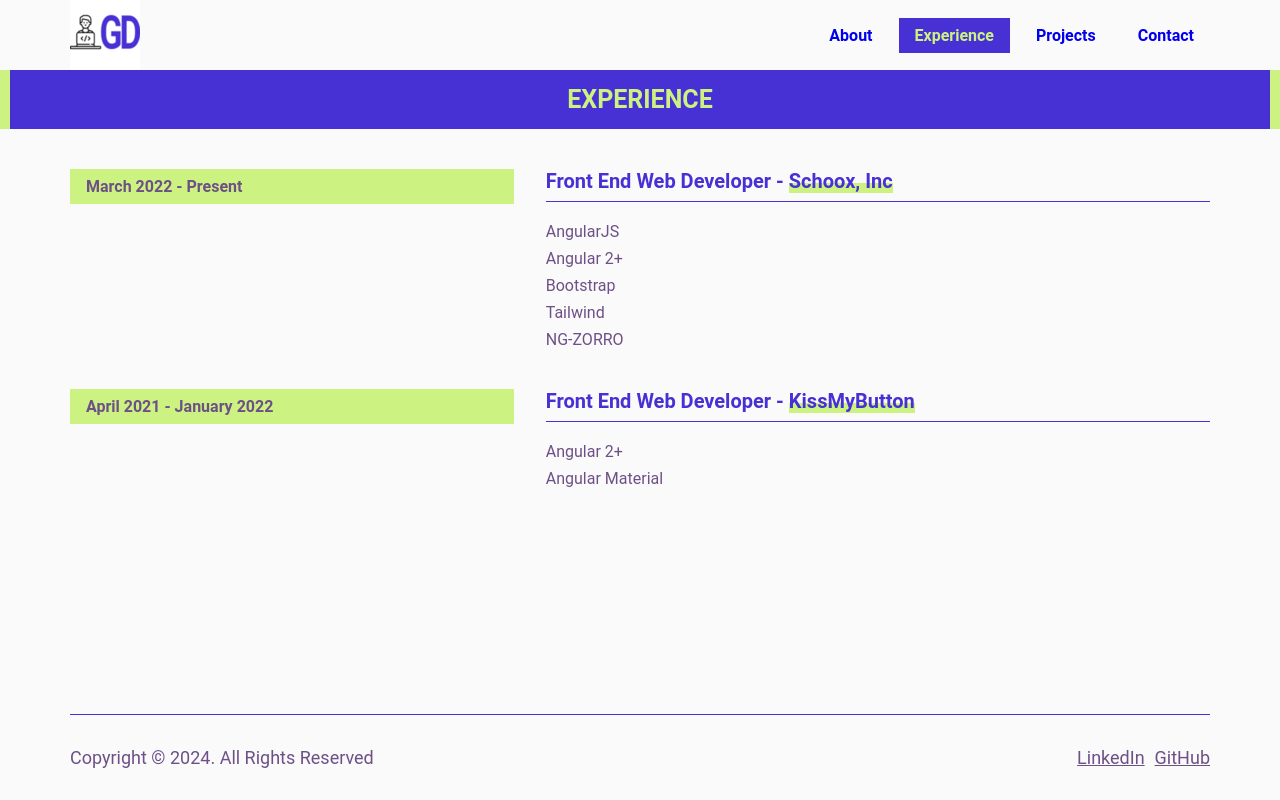
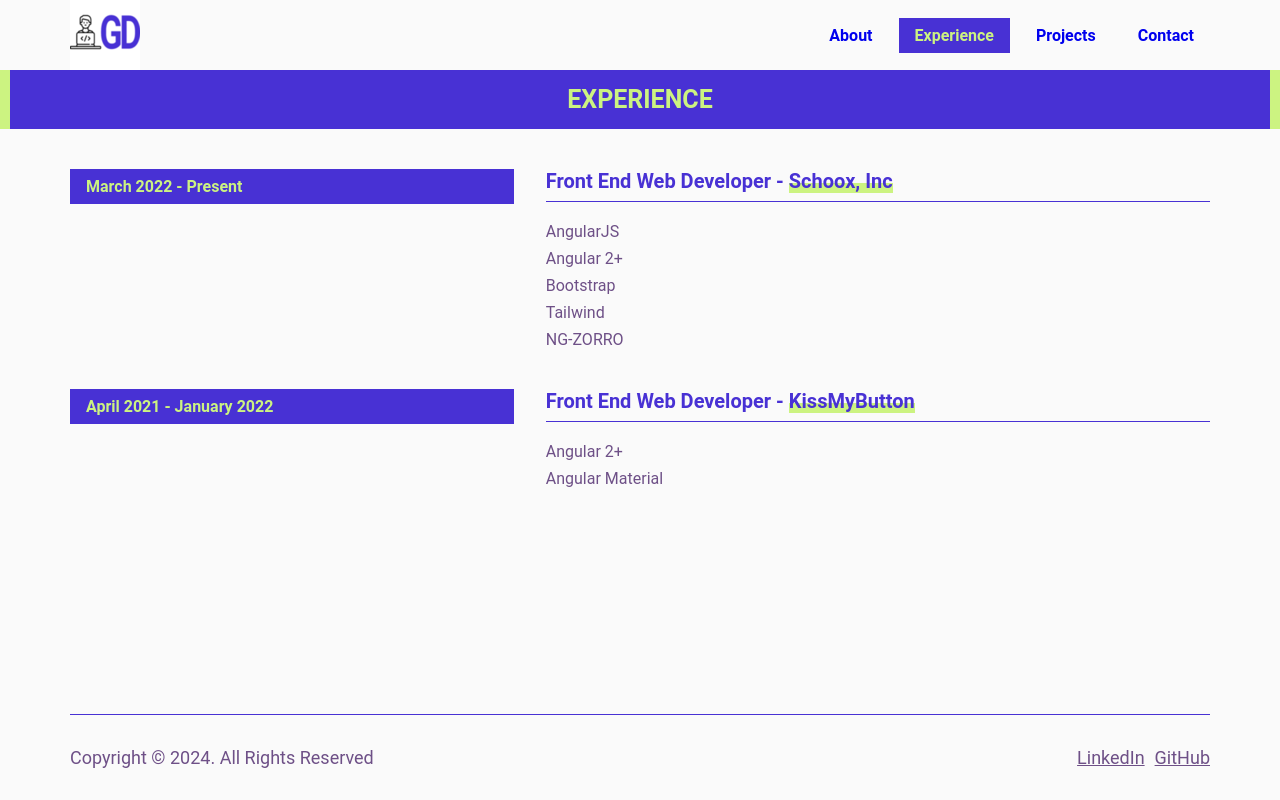
Before and after one commit to GeorgiosDoudouliakis/george-doudouliakis-dev, an Angular app: page /experience in a window 1280 px wide. Built offline with nearby package versions, Linux system fonts and the light colour scheme.

Commit message:
refactor: Change the background color and font color on duration of experience list item

```diff
--- a/src/app/pages/experience/components/experience-list-item/experience-list-item.component.scss
+++ b/src/app/pages/experience/components/experience-list-item/experience-list-item.component.scss
@@ -16,8 +16,8 @@
         font-weight: 600;
         padding: var(--main-padding);
         margin-bottom: 25px;
-        color: var(--font-color);
-        background: var(--secondary-color);
+        color: var(--secondary-color);
+        background: var(--primary-color);
 
         @media(min-width: 768px) {
             width: 40%;
```
